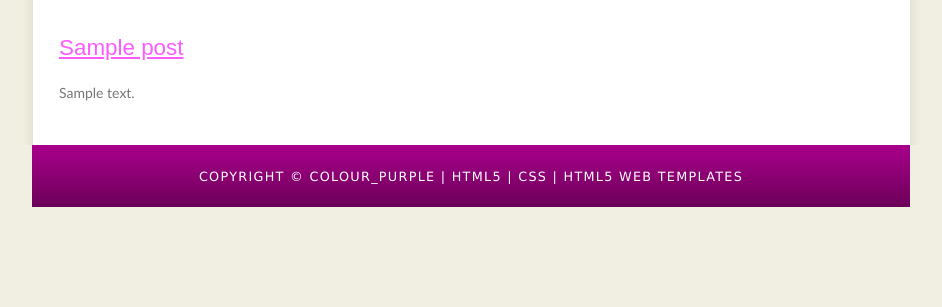
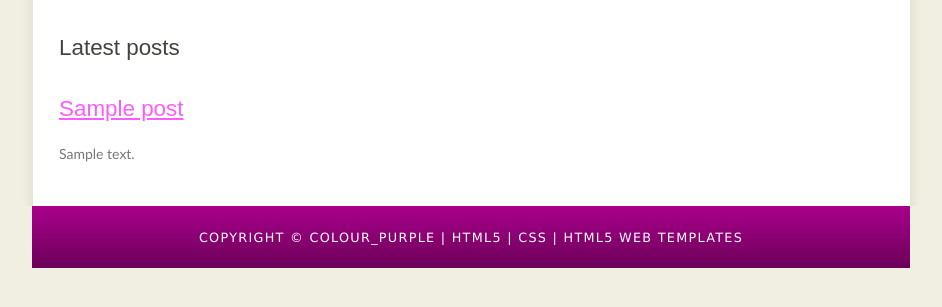
Before and after one commit to RouSage/blog, a Django app: page /blog/ in a window 1280 px wide. Shown: the part 240-547 px from the top of the page, without its empty margins (169-1111 px from the left). Run offline with Django 3.2, Linux system fonts and the light colour scheme; tables that the repository leaves empty hold one stand-in row (values such as "Sample post").

Commit message:
Dynamic page title

```diff
--- a/blog/templates/blog/base.html
+++ b/blog/templates/blog/base.html
@@ -2,7 +2,7 @@
 <html>
 
 <head>
-    <title>Blog</title>
+    <title>{% block title %}{% endblock  %}</title>
     <meta http-equiv="content-type" content="text/html; charset=windows-1252" />
     <link rel="stylesheet" type="text/css" href="{% static 'blog/css/style.css' %}" />
 </head>
--- a/blog/templates/blog/index.html
+++ b/blog/templates/blog/index.html
@@ -1,6 +1,7 @@
 {% extends "blog/base.html" %}
 
 {% block content %}
+<h1>{% block title %}{{ page_title }}{% endblock  %}</h1>
 <div id="content">
     {% if posts %}
     {% for post in posts %}
--- a/blog/views.py
+++ b/blog/views.py
@@ -1,22 +1,28 @@
-from django.shortcuts import render, get_object_or_404
+from django.shortcuts import render, get_object_or_404, get_list_or_404
 from .models import Post
 
 
 def index(request):
-    posts = Post.objects.filter(published=True).order_by("-posted_on")[:10]
+    posts = get_list_or_404(Post.objects.order_by("-posted_on"), published=True)[:10]
     context = {
         "posts": posts,
+        "page_title": "Latest posts"
     }
     return render(request, "blog/index.html", context)
 
 def archive(request, year, month):
-    posts = Post.objects.filter(posted_on__year=year, posted_on__month=month)
+    posts = get_list_or_404(Post.objects.oder_by("-posted_on"), published=True,
+                            posted_on__year=year, posted_on__month=month)[:10]
     context = {
-        "posts": posts
+        "posts": posts,
+        "page_title": "Posts by {} year and {}th month".format(year, month)
     }
     return render(request, "blog/index.html", context)
 
 
 def detail(request, post_slug):
     post = get_object_or_404(Post, url_slug=post_slug)
-    return render(request, "blog/detail.html", {'post': post})
+    context = {
+        "post": post
+    }
+    return render(request, "blog/detail.html", context)
```
Also changed, not shown: blog/templates/blog/detail.html (+6 -1 lines).
